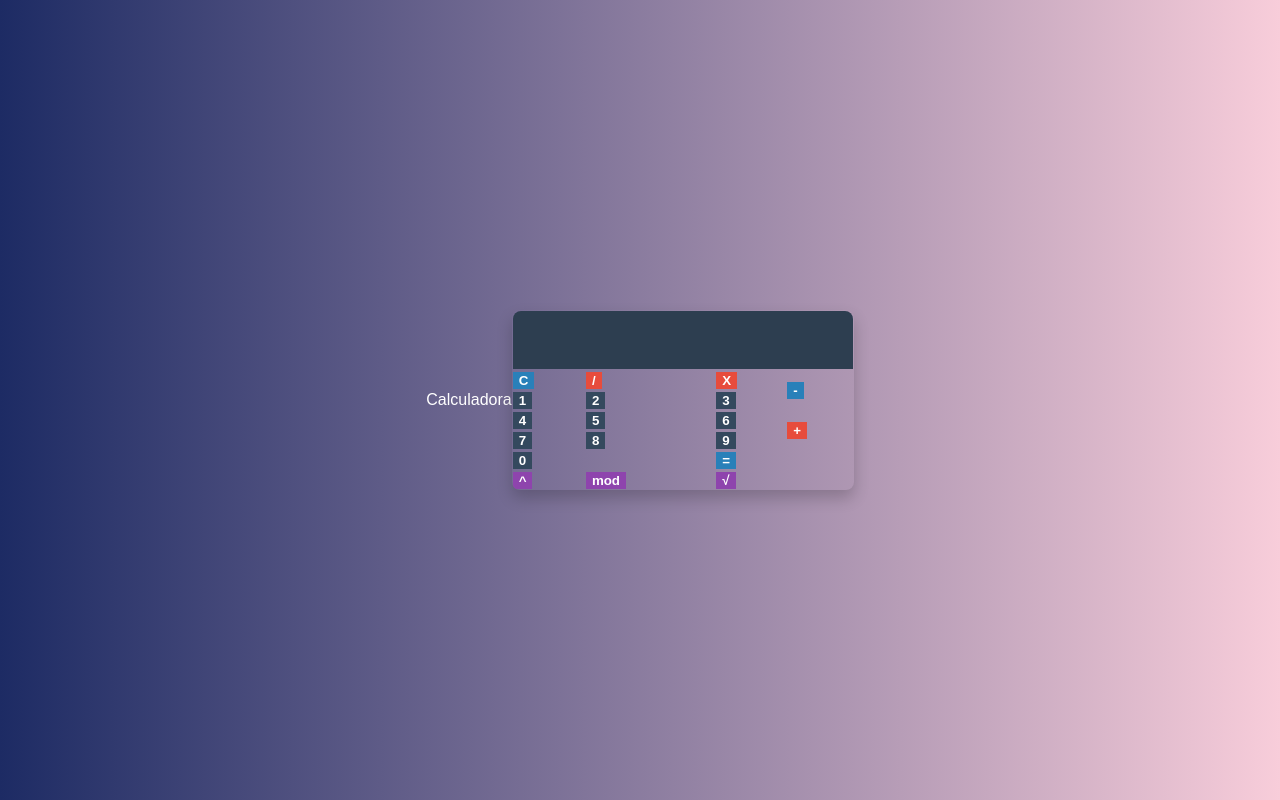
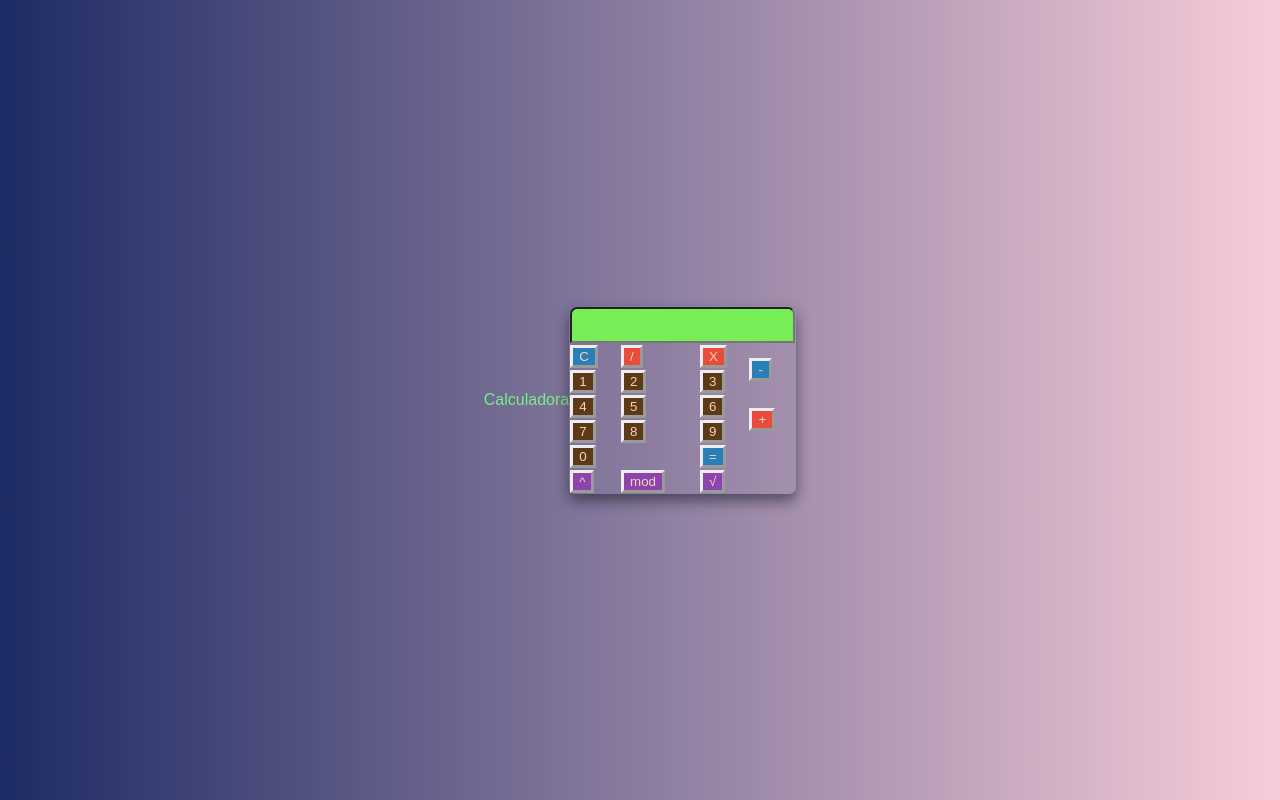
Before and after one commit to JoseHernandezRetana/Calculadora, a plain HTML site: page index.html in a window 1280 px wide. Drawn offline with Linux system fonts and the light colour scheme.

Commit message:
se agrega css para que le de un look diferente

```diff
--- a/styles.css
+++ b/styles.css
@@ -10,43 +10,46 @@ body {
     align-items: center;
     justify-content: center;
     font-family: 'Arial', sans-serif;
-    color: #fff;
+    color: #7e8;
 }
 
 #calculadora table {
     border-collapse: collapse;
-    box-shadow: 0 8px 16px rgba(0, 0, 0, 0.2);
-    border-radius: 8px;
-    overflow: hidden;
+    box-shadow: 0 7px 14px rgba(7, 14, 21, 0.5);
+    border-radius: 7px;
+    overflow: scroll;
 }
 
 #calculadora input {
     width: 100%;
-    padding: 15px;
-    font-size: 1.5em;
-    border: none;
-    background-color: #2d3e50;
-    color: white;
-    text-align: right;
-    border-top-left-radius: 8px;
-    border-top-right-radius: 8px;
+    padding: 7px;
+    font-size: 1em;
+    border: bold;
+    background-color: #7e5;
+    color: tomato;
+    text-align: center;
+    border-top-left-radius: 7px;
+    border-top-right-radius: 7px;
 }
 
 #calculadora input:focus {
-    outline: none;
+    outline-offset: 7px;
+    outline-width: 7px;
+    outline-color: #c3a;
+    outline-style: solid;
 }
 
 #calculadora button {
-    background-color: #34495e;
-    border: none;
-    color: white;
-    font-weight: bold;
-    cursor: pointer;
-    transition: background-color 0.3s;
+    background-color: #5c3a18;
+    border: outset;
+    color: #f6d4b2;
+    font-weight: initial;
+    cursor: crosshair;
+    transition: background-color 0.1s;
 }
 
 #calculadora button:hover {
-    background-color: #2c3e50;
+    background-color: #907e5c;
 }
 
 #calculadora button:focus {
```
